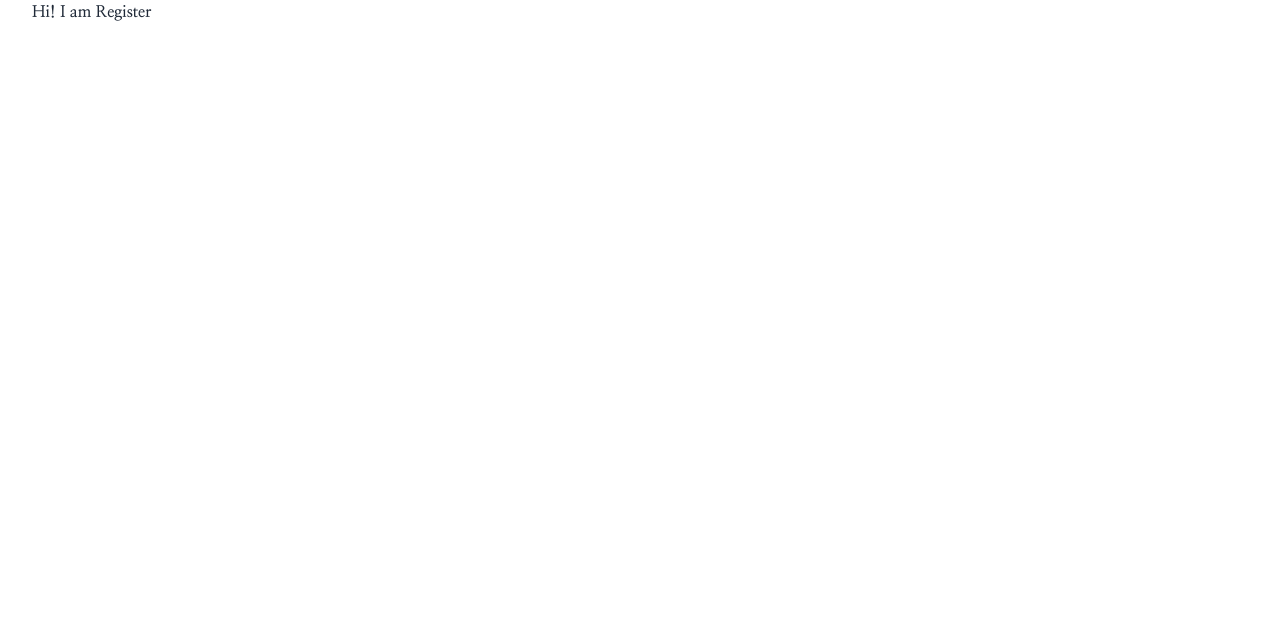
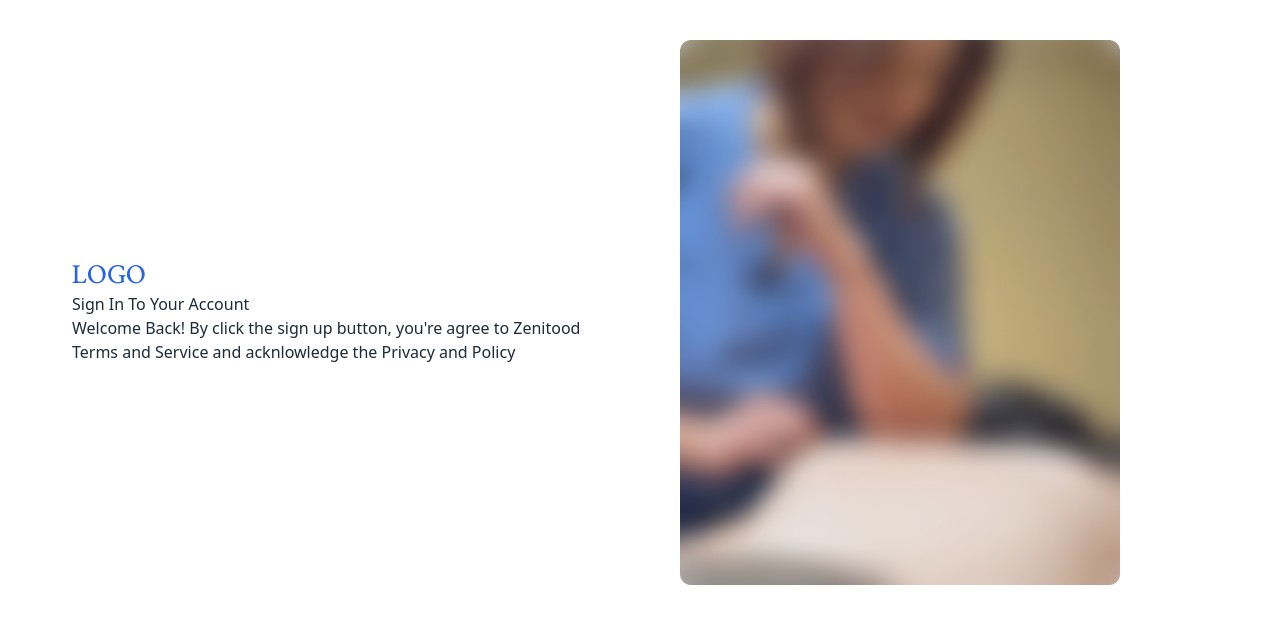
Before and after one commit to Its-Shojib/Scopioe-Task, a React (Vite) app: page / in a window 1280 px wide. Shown: the top 624 px of the page. Built offline with nearby package versions, Linux system fonts and the light colour scheme.

Commit message:
Register Page Layout Updated

```diff
--- a/src/Pages/Register/Register.jsx
+++ b/src/Pages/Register/Register.jsx
@@ -1,9 +1,19 @@
-
+import img from '../../assets/Login-Register.png'
 
 const Register = () => {
     return (
-        <div>
-            <p className="font-nanum font-bold">Hi! I am Register </p>
+        <div className='p-10'>
+            <div className="flex justify-center items-center gap-20">
+                <div className='flex-1'>
+                    <h1 className='font-nanum text-2xl font-extrabold text-blue-600'>LOGO</h1>
+                    <h3>Sign In To Your Account </h3>
+
+                    <p>{`Welcome Back! By click the sign up button, you're agree to Zenitood Terms and Service and acknlowledge the Privacy and Policy`}</p>
+                </div>
+                <div className='flex-1'>
+                    <img src={img} className='w-10/12 h-5/6' alt="" />
+                </div>
+            </div>
         </div>
     );
 };
```
